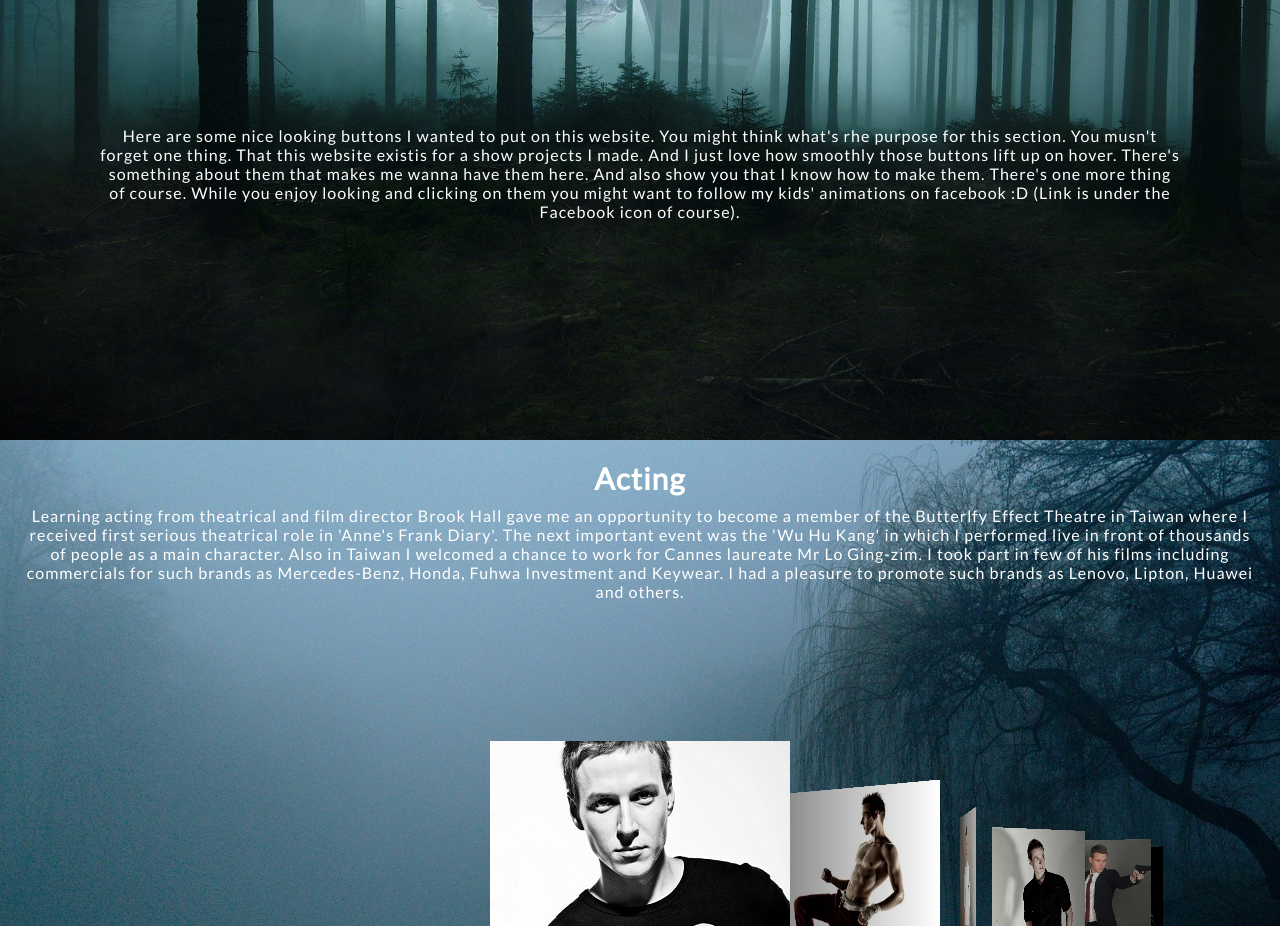
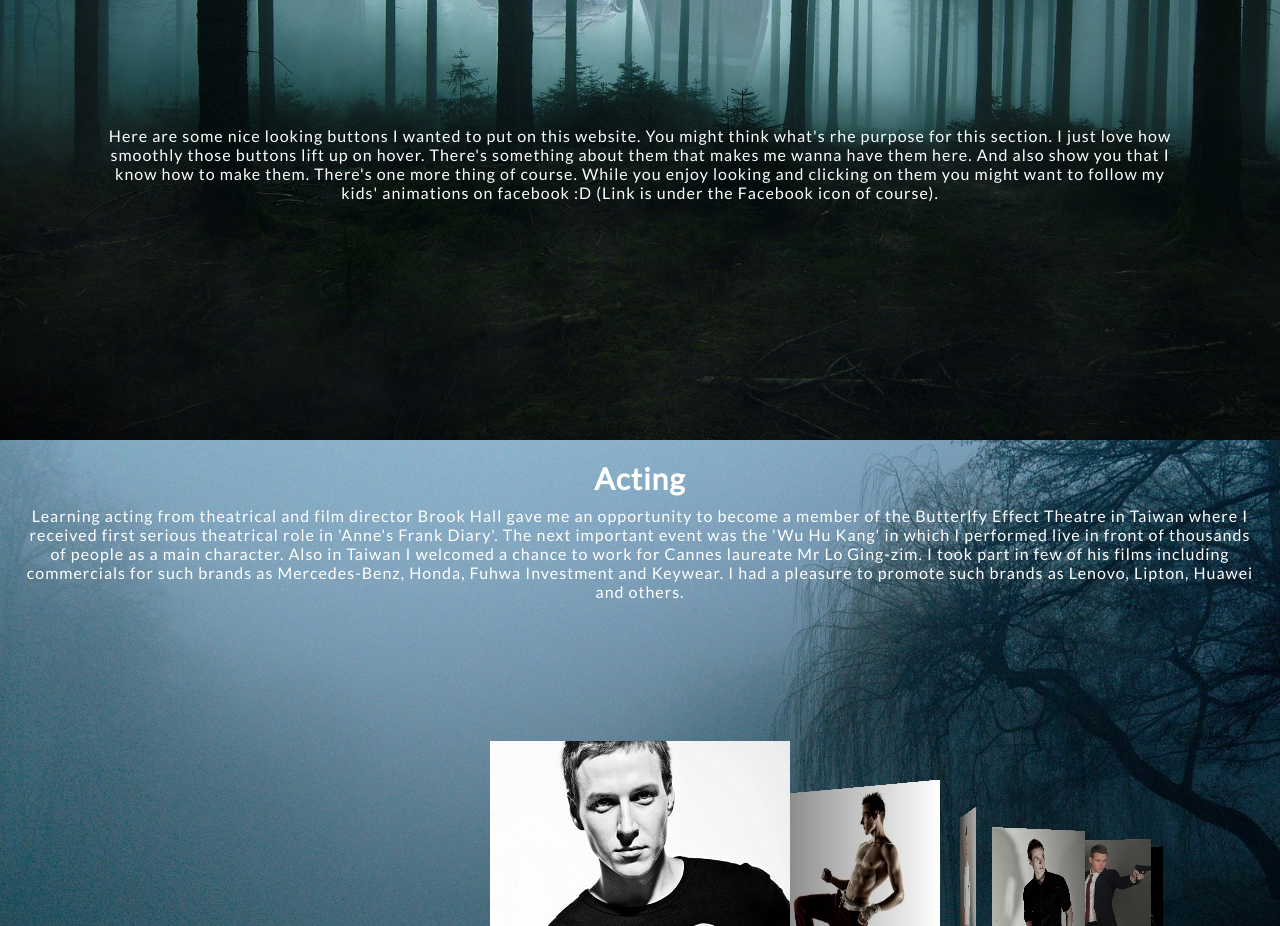
Before and after one commit to LukasBaranowski/LukasBaranowski.github.io, a plain HTML site: page index.html in a window 1280 px wide. Shown: the part 5160-6086 px from the top of the page. Drawn offline with Linux system fonts and the light colour scheme.

Commit message:
Update index.html

```diff
--- a/index.html
+++ b/index.html
@@ -418,7 +418,7 @@
                 </ul>
             </div>
 
-            <p class="text">Here are some nice looking buttons I wanted to put on this website. You might think what's rhe purpose for this section. You musn't forget one thing. That this website existis for a show projects I made. And I just love how smoothly those buttons lift up on hover. There's something about them that makes me wanna have them here. And also show you that I know how to make them. There's one more thing of course. While you enjoy looking and clicking on them you might want to follow my kids' animations on facebook :D (Link is under the Facebook icon of course).</p>
+            <p class="text">Here are some nice looking buttons I wanted to put on this website. You might think what's rhe purpose for this section. I just love how smoothly those buttons lift up on hover. There's something about them that makes me wanna have them here. And also show you that I know how to make them. There's one more thing of course. While you enjoy looking and clicking on them you might want to follow my kids' animations on facebook :D (Link is under the Facebook icon of course).</p>
 
         </section>
     </div>
```
